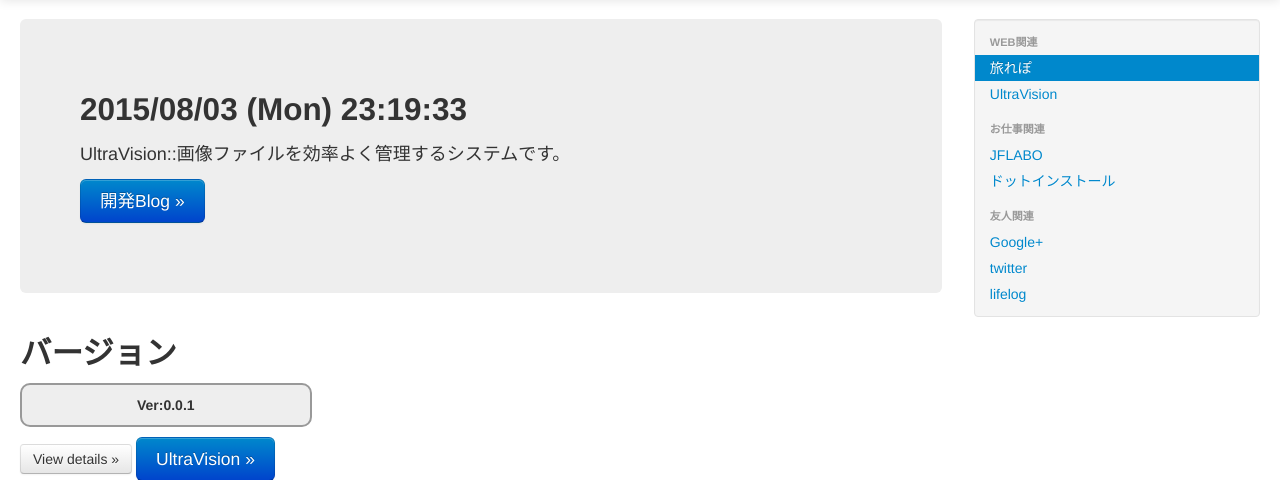
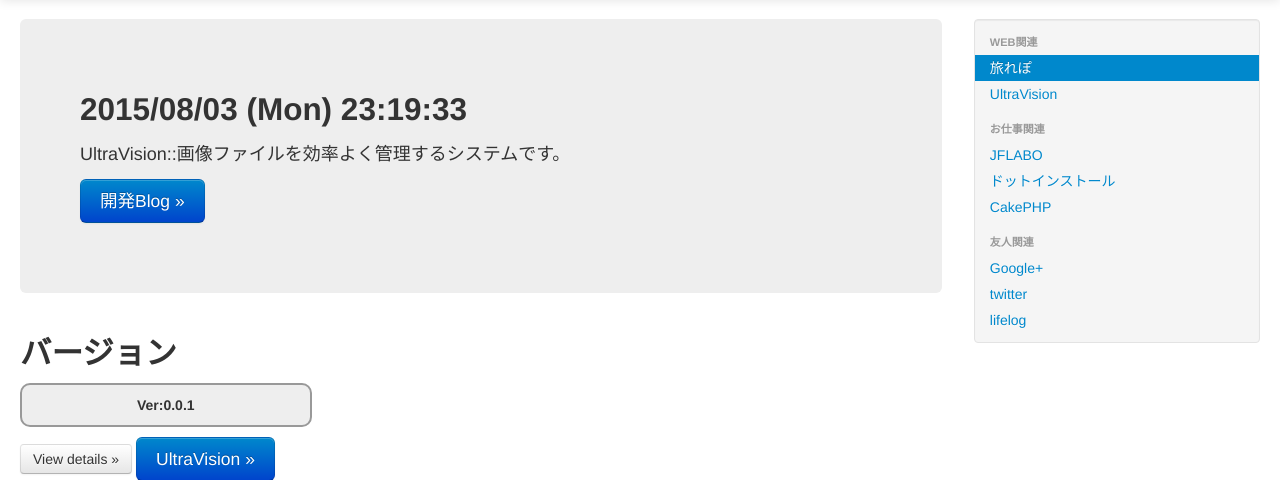
Before and after one commit to JFLABO/lifelog, a PHP site: page /lifelog/ in a window 1280 px wide. Shown: the part 41-521 px from the top of the page. Run offline with PHP 8.4, Linux system fonts and the light colour scheme.

Commit message:
Update index.php

```diff
--- a/index.php
+++ b/index.php
@@ -111,6 +111,7 @@
               <li class="nav-header">お仕事関連</li>
               <li><a href="http://pjfs.biz/tbrp/ChiMeRa.php?param=JFLABO::ChiMeRa::diary">JFLABO</a></li>
               <li><a href="http://dotinstall.com/home">ドットインストール</a></li>
+              <li><a href="http://cakephp.jp/">CakePHP</a></li>
 
               <li class="nav-header">友人関連</li>
               <li><a href="https://plus.google.com/u/0/">Google+</a></li>
```
